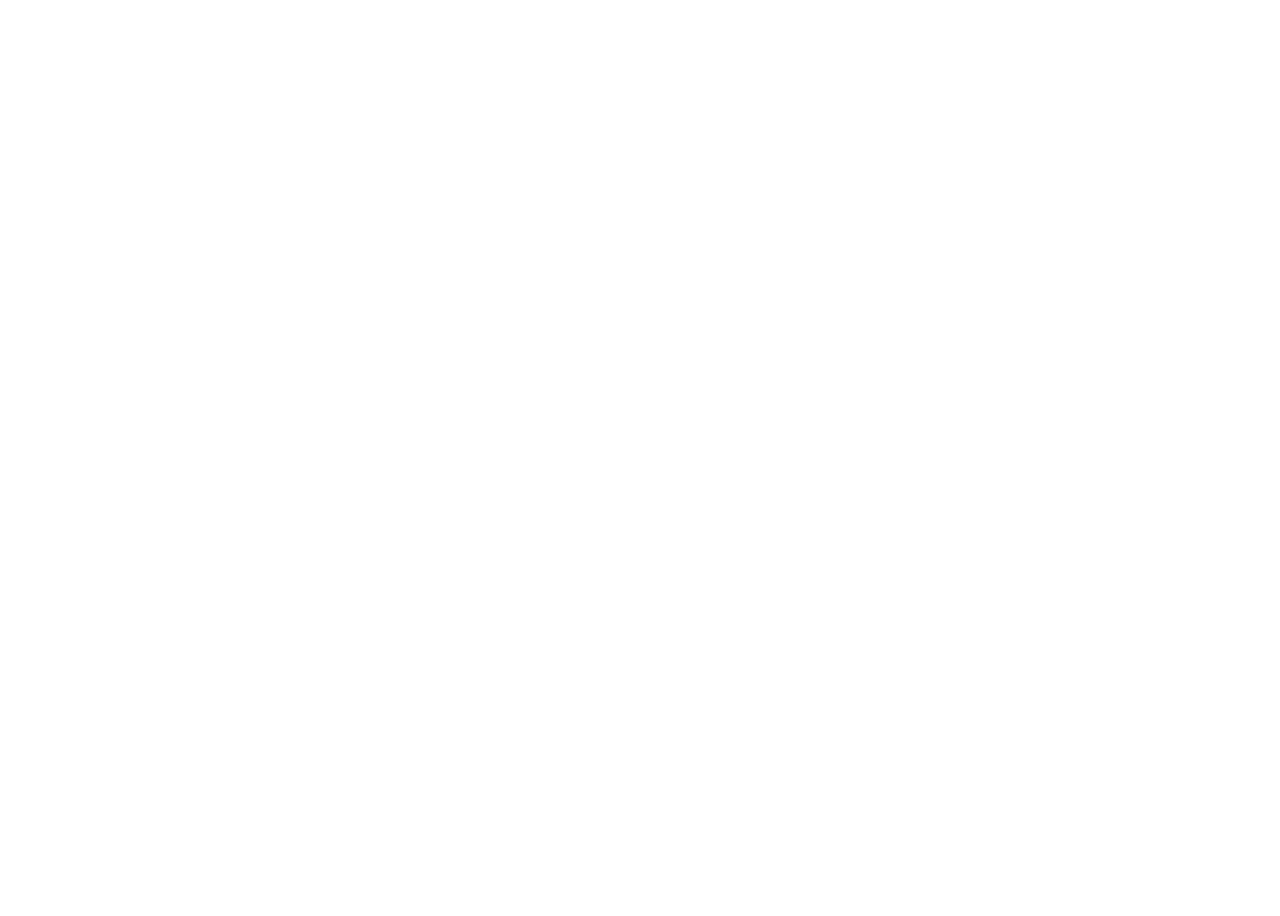
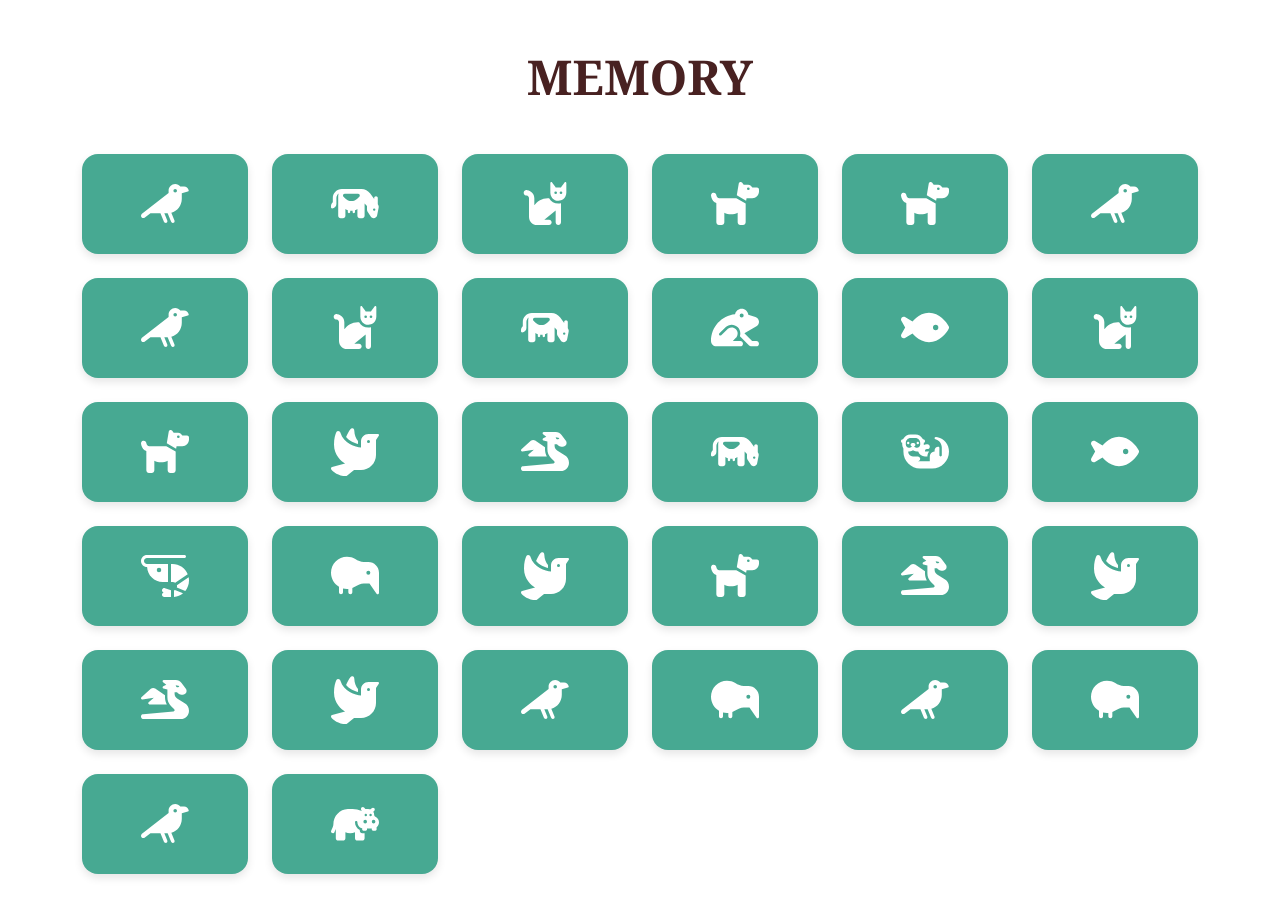
Before and after one commit to ElyPoli/some-exercises-august-2023, a plain HTML site: page memory/memory.html in a window 1280 px wide. Before the commit the page ends 800 px from the top, so only its background shows below. Drawn offline with nearby package versions, Linux system fonts and the light colour scheme.

Commit message:
added face up cards

```diff
--- a/memory/css/memory.css
+++ b/memory/css/memory.css
@@ -0,0 +1,24 @@
+
+body {
+    font-family: Cambria, Cochin, Georgia, Times, 'Times New Roman', serif;
+}
+
+h1 {
+    font-size: 3rem;
+    color: #482121;
+    font-weight: bold;
+}
+
+.my-card-img {
+    height: 100px;
+    background-color: #47A992;
+    border-radius: 1rem;
+    box-shadow: 0 4px 8px rgba(0, 0, 0, 0.1);
+    display: flex;
+    justify-content: center;
+    align-items: center;
+}
+
+.my-card-img > img {
+    width: 3rem;
+}
--- a/memory/js/memory.js
+++ b/memory/js/memory.js
@@ -3,9 +3,94 @@
 const app = Vue.createApp({
     data() {
         return {
+            memoryImgsLists: [
+                {
+                    img: "-1",
+                    click: false,
+                },
+                {
+                    img: "-2",
+                    click: false,
+                },
+                {
+                    img: "-3",
+                    click: false,
+                },
+                {
+                    img: "-4",
+                    click: false,
+                },
+                {
+                    img: "-5",
+                    click: false,
+                },
+                {
+                    img: "-6",
+                    click: false,
+                },
+                {
+                    img: "-7",
+                    click: false,
+                },
+                {
+                    img: "-8",
+                    click: false,
+                },
+                {
+                    img: "-9",
+                    click: false,
+                },
+                {
+                    img: "-10",
+                    click: false,
+                },
+                {
+                    img: "-11",
+                    click: false,
+                },
+                {
+                    img: "-12",
+                    click: false,
+                },
+                {
+                    img: "-13",
+                    click: false,
+                },
+                {
+                    img: "-14",
+                    click: false,
+                },
+                {
+                    img: "-15",
+                    click: false,
+                },
+                {
+                    img: "-16",
+                    click: false,
+                },
+            ]
         }
     },
     methods: {
+        /**
+         * Genera una lista di carte random partendo dall'array originale "memoryImgsLists"
+         * @returns {Array}
+         */
+        randomMemoryCard() {
+            // Creo un array contenente due volte l'array di partenza
+            let copyMemoryImgsLists = [...this.memoryImgsLists];
+            let duplicatedMemoryImgsLists = copyMemoryImgsLists.concat(copyMemoryImgsLists);
+
+            // Randomizzo l'ordine delle card create
+            let randomMemoryImgsLists = [];
+            for (let i = duplicatedMemoryImgsLists.length - 1; i > 0; i--) {
+                let j = Math.floor(Math.random() * (i + 1));
+                randomMemoryImgsLists[i] = duplicatedMemoryImgsLists[j];
+                randomMemoryImgsLists[j] = duplicatedMemoryImgsLists[i];
+            }
+
+            return randomMemoryImgsLists;
+        },
     },
 })
 
--- a/memory/memory.html
+++ b/memory/memory.html
@@ -27,6 +27,18 @@
 
 <body>
     <div id="app">
+        <main class="container mt-5 mb-5">
+            <h1 class="text-center text-uppercase p-0 m-0 pb-5">Memory</h1>
+            <!-- Sezione carte -->
+            <div class="row gy-4">
+                <div class="col-4 col-md-3 col-lg-2" v-for="memoryImg in randomMemoryCard()">
+                    <div class="my-card-img">
+                        <img :src="`img/memory-img${memoryImg.img}.svg`" :alt="`memory-img${memoryImg.img}`">
+                    </div>
+                </div>
+
+            </div>
+        </main>
     </div>
 
     <!-- Custom Js -->
```
Also changed, not shown: memory/img/memory-img-1.svg (added), memory/img/memory-img-10.svg (added), memory/img/memory-img-11.svg (added), memory/img/memory-img-12.svg (added), memory/img/memory-img-13.svg (added), memory/img/memory-img-14.svg (added), memory/img/memory-img-15.svg (added), memory/img/memory-img-16.svg (added), memory/img/memory-img-2.svg (added), memory/img/memory-img-3.svg (added), memory/img/memory-img-4.svg (added), memory/img/memory-img-5.svg (added), memory/img/memory-img-6.svg (added), memory/img/memory-img-7.svg (added), 2 more files.
